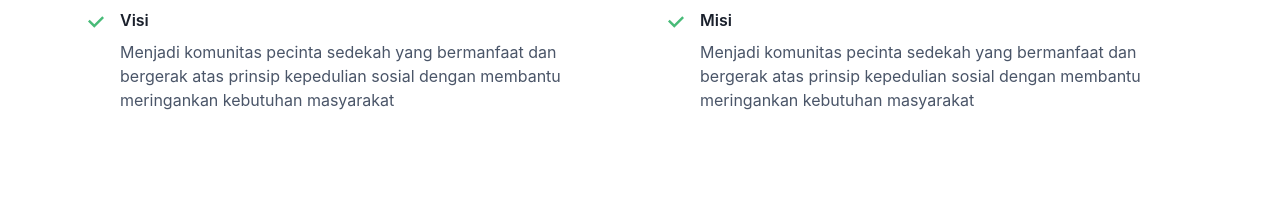
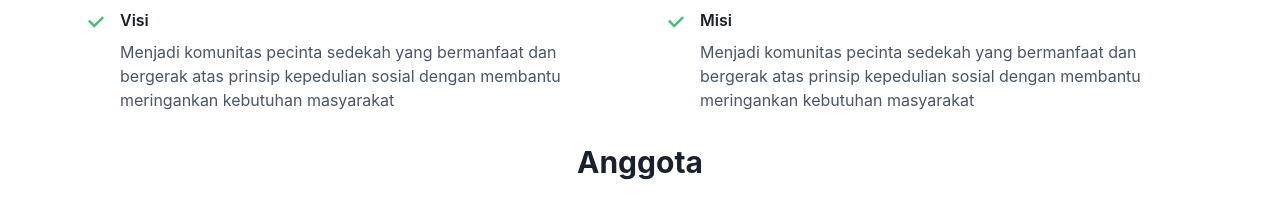
Before and after one commit to muhammadfauzulhanif16/Sharing-Bareng-Peduli, a React (Create React App) app: page / in a window 1280 px wide. Shown: the part 880-1098 px from the top of the page. Before the commit the page ends 1008 px from the top, so only its background shows below. Built offline with nearby package versions, Linux system fonts and the light colour scheme; grey boxes are pictures that could not be loaded.

Commit message:
Add Member

```diff
--- a/src/App.tsx
+++ b/src/App.tsx
@@ -3,11 +3,13 @@ import { ChakraProvider } from "@chakra-ui/react";
 import { NavBar } from "./components/NavBar";
 import { Caraousel } from "./components/Carousel";
 import { About } from "./components/About";
+import { Member } from "./components/Member";
 
 export const App = () => (
   <ChakraProvider>
     <NavBar />
     <Caraousel />
     <About />
+    <Member />
   </ChakraProvider>
 );
```
